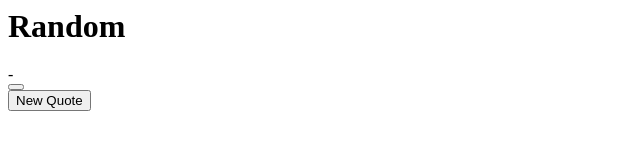
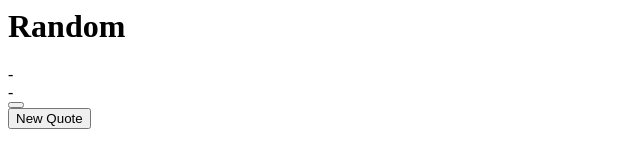
Before and after one commit to Storrzy12/InfoSys, a plain HTML site: page index.html in a window 1280 px wide. Shown: the whole page, without its empty margins (0-640 px from the left). Drawn offline with Linux system fonts and the light colour scheme.

Commit message:
Author Added

```diff
--- a/index.html
+++ b/index.html
@@ -6,6 +6,8 @@
     <p class="random-quote"> <span id="text"></span></p>
   </div>
   <div class="random-author">- <span id="author"></span>
+  </div>
+  <div class="random-author">- <span id="Random"></span>
   </div>
   <div class= "buttons">
 
```
